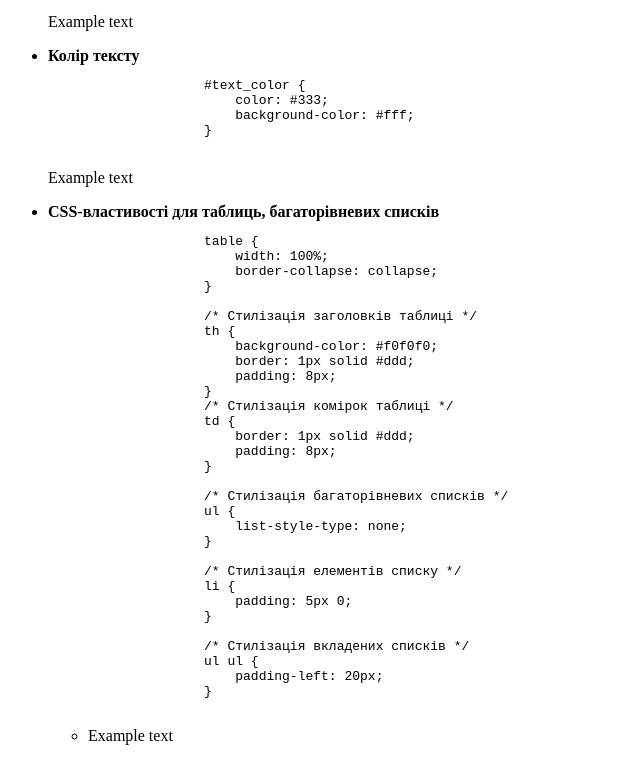
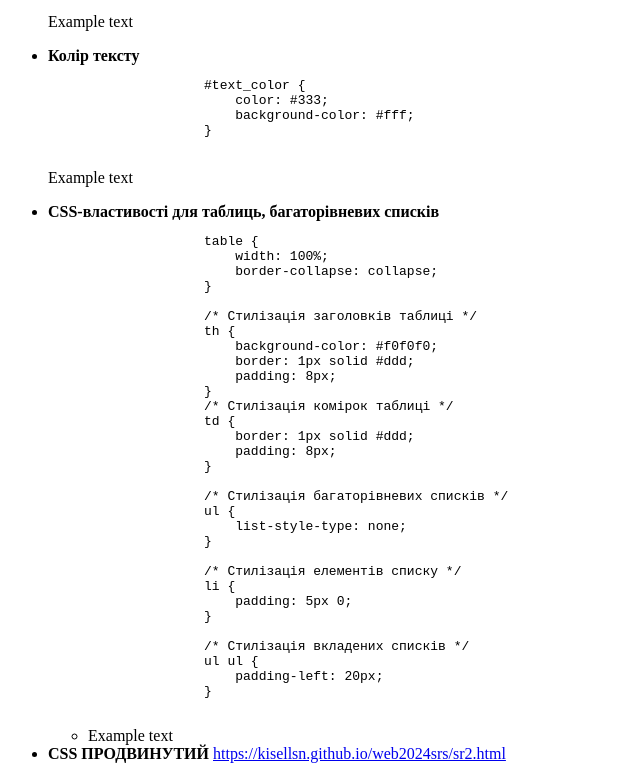
Before and after one commit to kisellsn/web2024, a plain HTML site: page html/lab/lab_2/text_elements.html in a window 1280 px wide. Shown: the part 555-1334 px from the top of the page, without its empty margins (0-640 px from the left). Drawn offline with Linux system fonts and the light colour scheme.

Commit message:
add lab2 report

```diff
--- a/html/lab/lab_2/text_elements.html
+++ b/html/lab/lab_2/text_elements.html
@@ -95,6 +95,10 @@
                   <li>Example text</li>
                 </ul>
             </li>
+            <li>
+                <b>CSS ПРОДВИНУТИЙ</b>
+                <a href="https://kisellsn.github.io/web2024srs/sr2.html">https://kisellsn.github.io/web2024srs/sr2.html</a>
+            </li>
 
         </ul>
     </section>
```
